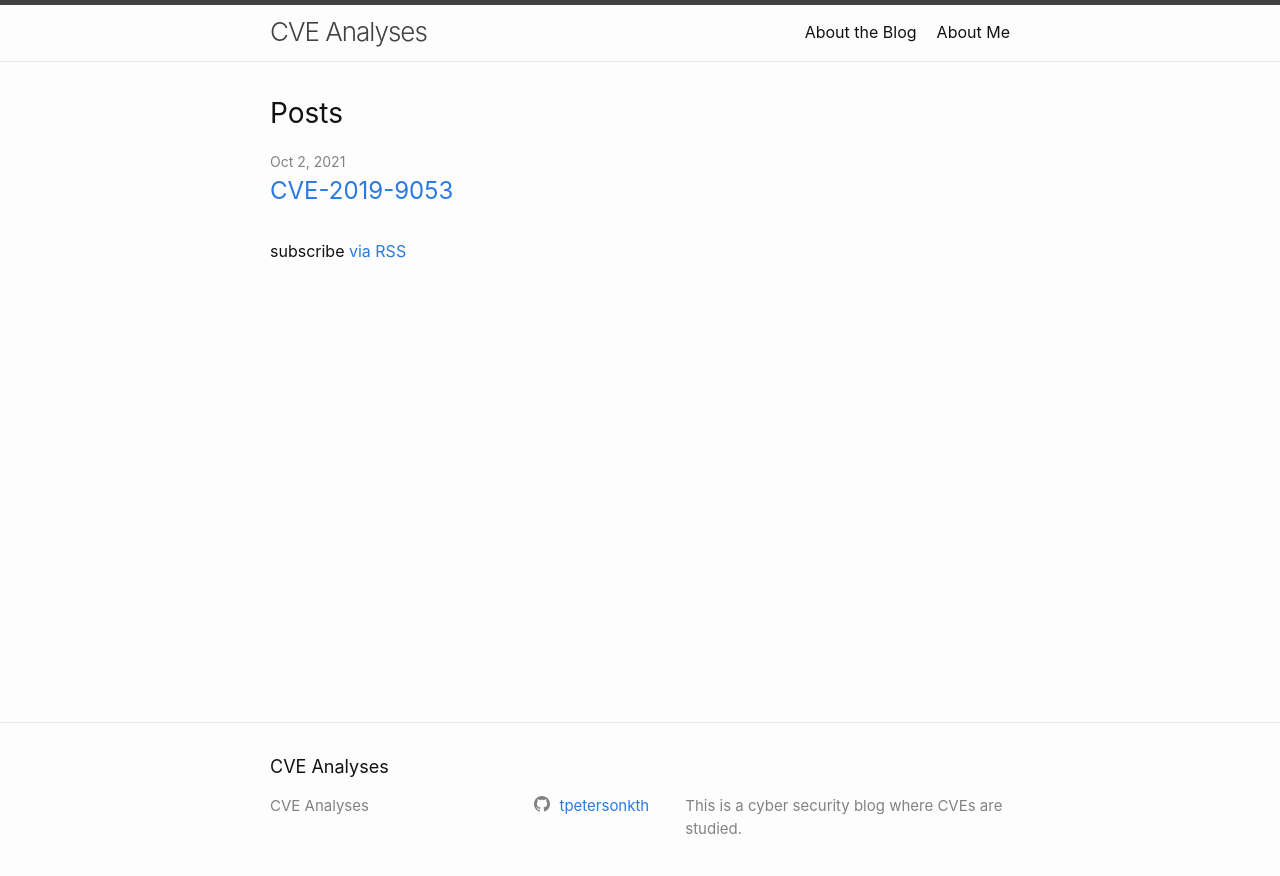
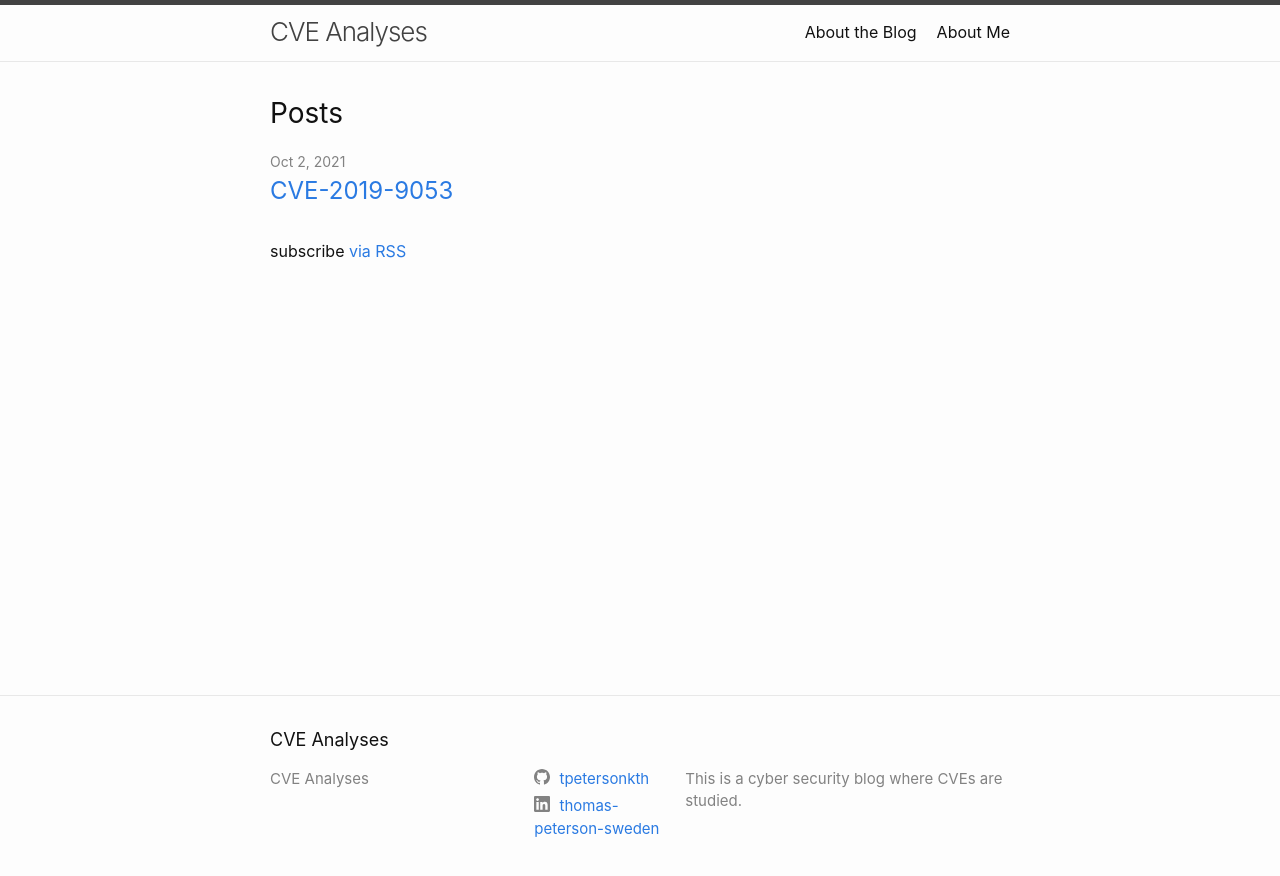
Before and after one commit to tpetersonkth/tpetersonkth.github.io, a Jekyll site: the page built from index.md, in a window 1280 px wide. Shown: the top 876 px of the page. Built offline with Jekyll 4.4.1, drawn with Linux system fonts in a browser that asks for light colours.

Commit message:
Add linkedin profile link

```diff
--- a/_config.yml
+++ b/_config.yml
@@ -19,6 +19,7 @@ description: This is a cyber security blog where CVEs are studied.
 baseurl: "" # the subpath of your site, e.g. /blog
 url: "" # the base hostname & protocol for your site, e.g. http://example.com
 github_username:  tpetersonkth
+linkedin_username: thomas-peterson-sweden
 
 # Build settings
 markdown: kramdown
```
